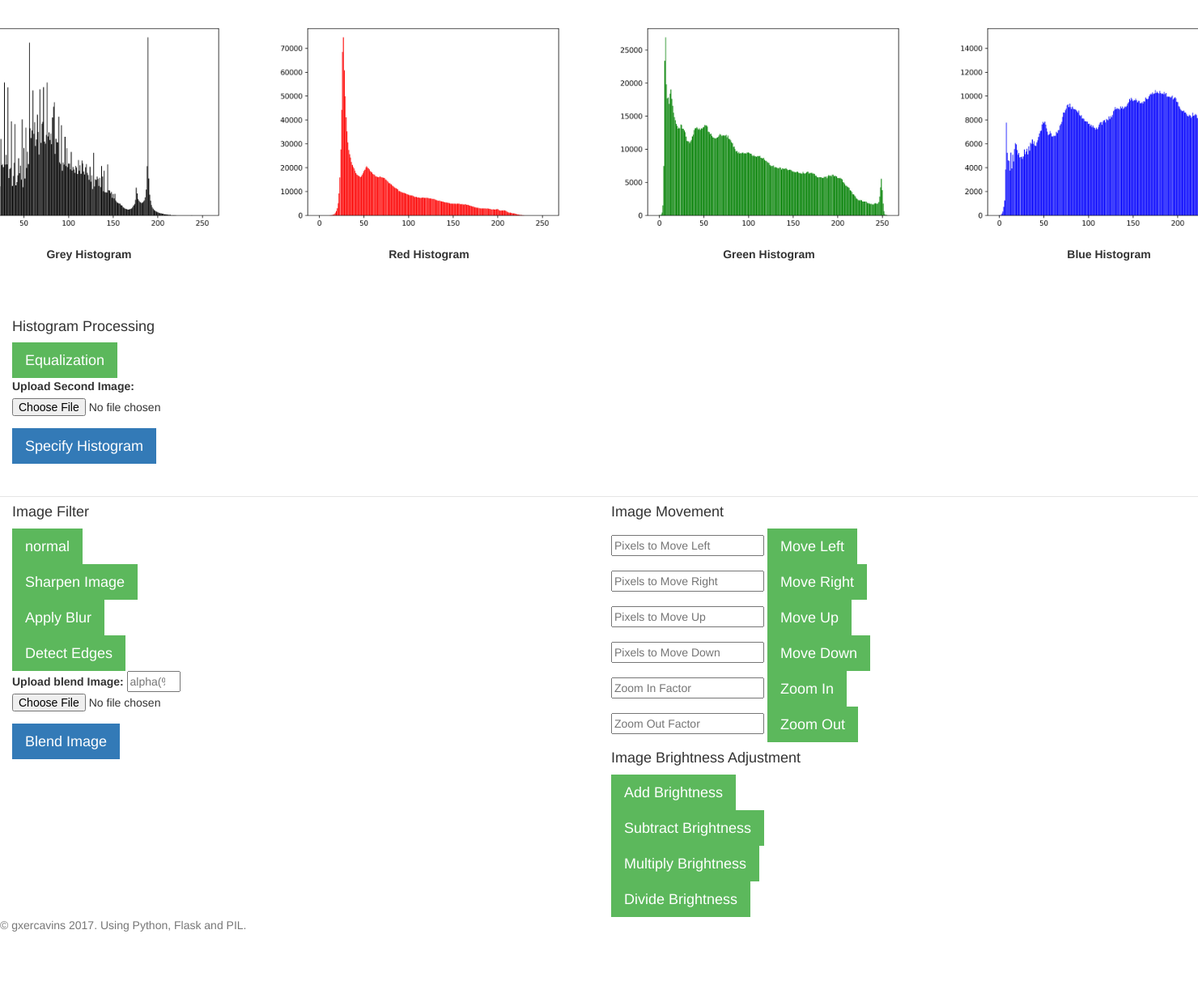
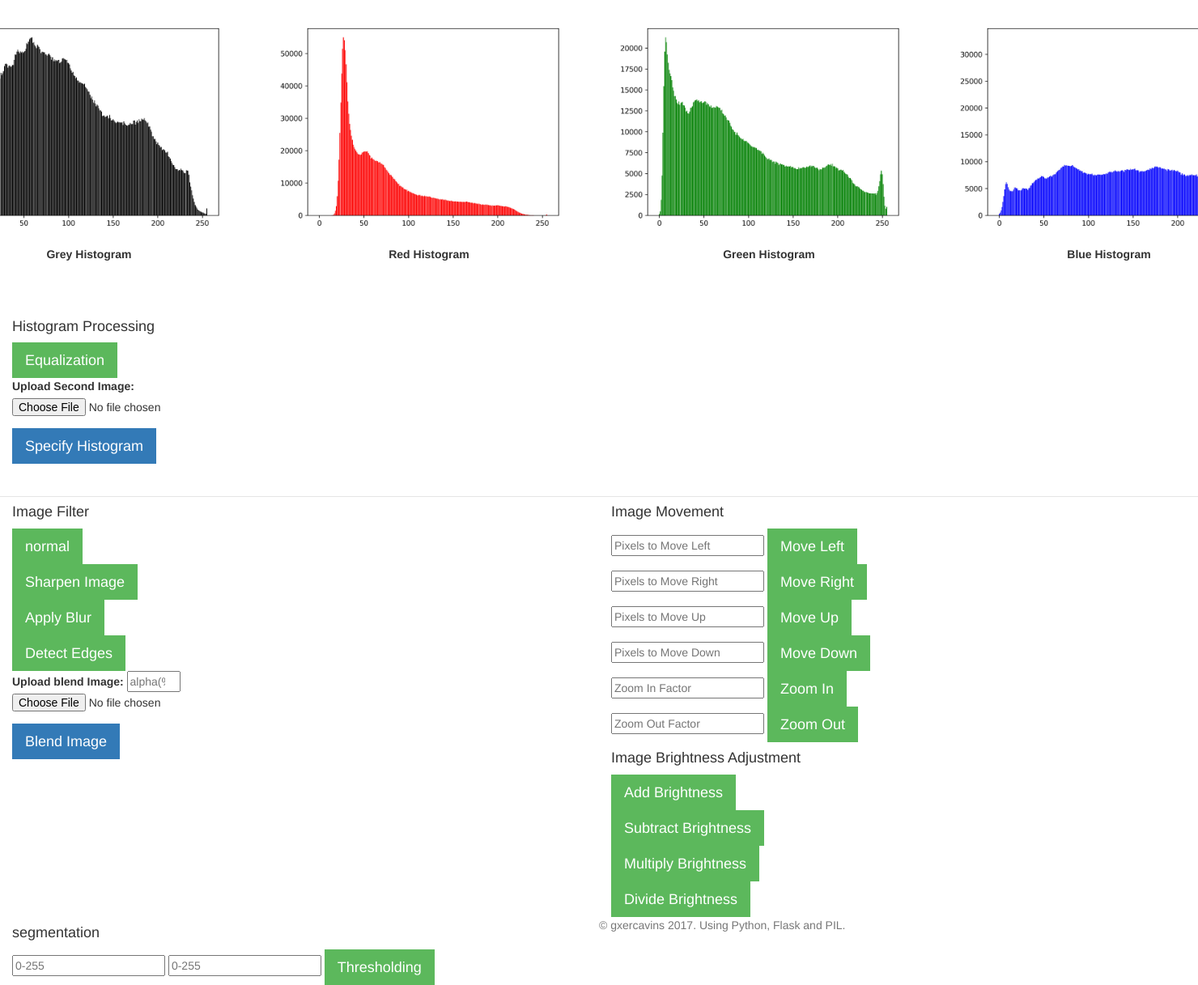
Before and after one commit to ZahriAlAdzani/Image_Processing_Flusk, a Flask app: template templates/processing.html in a window 1480 px wide; the page is wider, and only the part inside the window is pictured. Shown: the part 986-2203 px from the top of that part at 81% size. Before the commit the page ends 2137 px from the top of that part, so only its background shows below. Run offline with Flask 2, Linux system fonts and the light colour scheme; the template is opened without the code that fills it, so the values that code supplies are empty; some libraries are stand-ins or nearby versions; grey boxes are pictures that could not be loaded.

Commit message:
add segmentation

```diff
--- a/Image_Processing.py
+++ b/Image_Processing.py
@@ -370,3 +370,24 @@ def brightness_division():
     new_arr = img_arr.astype('uint8')
     new_img = Image.fromarray(new_arr)
     new_img.save("static/images/img_now.jpg")
+
+
+def threshold(lower_thres, upper_thres):
+    # Load the image
+    img = Image.open("static/images/img_now.jpg")
+
+    # Convert the image to a NumPy array
+    img_arr = np.array(img)
+
+    # Create a condition for pixels within the specified threshold range
+    condition = np.logical_and(np.greater_equal(img_arr, lower_thres),
+                               np.less_equal(img_arr, upper_thres))
+
+    # Replace pixel values outside the threshold range with 255
+    img_arr[~condition] = 255
+
+    # Create a new PIL Image from the modified NumPy array
+    new_img = Image.fromarray(img_arr)
+
+    # Save the new image
+    new_img.save("static/images/img_now.jpg")
--- a/app.py
+++ b/app.py
@@ -63,27 +63,6 @@ def upload():
     return render_template("processing.html", image_name=filename)
 
 
-# rotate filename the specified degrees
-@app.route("/rotate", methods=["POST"])
-def rotate():
-    # retrieve parameters from html form
-    angle = request.form['angle']
-    filename = request.form['image']
-
-    # open and process image
-    target = os.path.join(APP_ROOT, 'static/images')
-    destination = "/".join([target, filename])
-
-    img = Image.open(destination)
-    img = img.rotate(-1*int(angle))
-
-    # save and return image
-    destination = "/".join([target, 'temp.png'])
-    if os.path.isfile(destination):
-        os.remove(destination)
-    img.save(destination)
-
-    return send_image('temp.png')
 
 
 # retrieve file from 'static/images' directory
@@ -97,7 +76,7 @@ def equalization():
     filename = request.form['image']
     Image_Processing.histogram_equalizer()
     processing_thread = threading.Thread(
-        target=Image_Processing.generate_histogram('static/images/img_now.jpg', 'static/images'))
+        target=Image_Processing.both_histogram('static/images/img_now.jpg'))
     processing_thread.start()
 
     # Wait for the processing thread to finish
@@ -276,7 +255,7 @@ def histogram_specification():
 
         # Start a thread to process the image (if needed)
         processing_thread = threading.Thread(
-            target=Image_Processing.generate_histogram('static/images/img_now.jpg', 'static/images'))
+        target=Image_Processing.both_histogram('static/images/img_now.jpg'))
         processing_thread.start()
         processing_thread.join()
 
@@ -397,5 +376,23 @@ def brightness_division():
     return render_template("processing.html", image_name=image_name)
 
 
+@app.route("/thresholding", methods=["POST"])
+def thresholding():
+    image_name = request.form['image']
+
+    lower_thres = int(request.form['lower_thres'])
+    upper_thres = int(request.form['upper_thres'])
+    Image_Processing.threshold(lower_thres, upper_thres)
+    processing_thread = threading.Thread(
+        target=lambda: Image_Processing.both_histogram('static/images/img_now.jpg'))
+    processing_thread.start()
+    processing_thread.join()
+
+    return render_template("processing.html", image_name=image_name)
+
+
+
+
+
 if __name__ == "__main__":
     app.run()
--- a/templates/processing.html
+++ b/templates/processing.html
@@ -190,6 +190,18 @@
             </form>
         </div>
 
+        <div class="col-lg-6">
+            <h4>segmentation</h4>
+
+            <!-- Move Left Form -->
+            <form id="form-segmentation" action="{{ url_for('thresholding') }}" method="POST" enctype="multipart/form-data">
+                <input type="number" name="lower_thres" placeholder="0-255" required>
+                <input type="number" name="upper_thres" placeholder="0-255" required>
+                <button class="btn btn-lg btn-success" type="submit" name="mode" value="Thresholing">Thresholding</button>
+                <input type="hidden" name="image" value="{{ image_name }}">
+            </form>
+        </div>
+
     </div>
 
     <footer class="footer">
```
Also changed, not shown: static/images/blue_histogram.jpg, static/images/green_histogram.jpg, static/images/grey_histogram.jpg, static/images/img_now.jpg, static/images/red_histogram.jpg, static/images/second_image.jpg, 1 other file.
